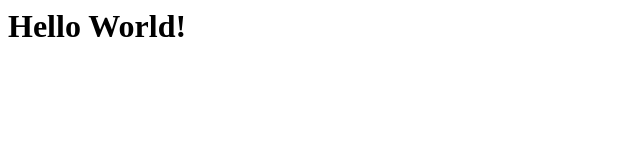
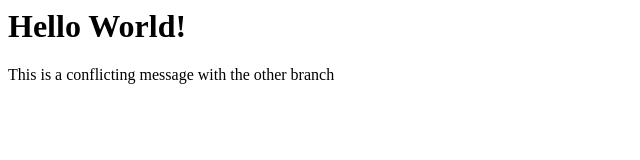
Before and after one commit to AlexanderCoker/Demo-Fall-25, a plain HTML site: page index.html in a window 1280 px wide. Shown: the whole page, without its empty margins (0-640 px from the left). Drawn offline with Linux system fonts and the light colour scheme.

Commit message:
Updated the index file

```diff
--- a/index.html
+++ b/index.html
@@ -1 +1,3 @@
 <h1>Hello World!</h1>
+
+<p>This is a conflicting message with the other branch</p>
```
